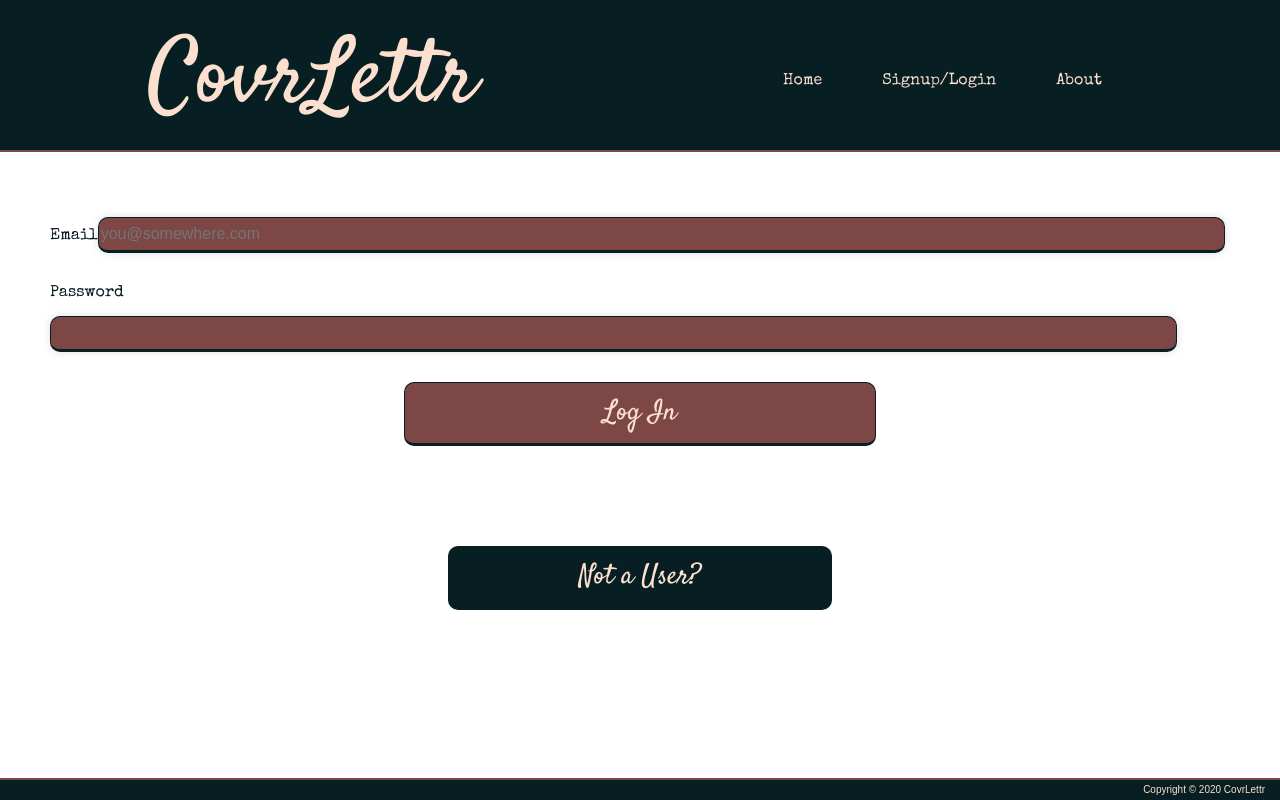
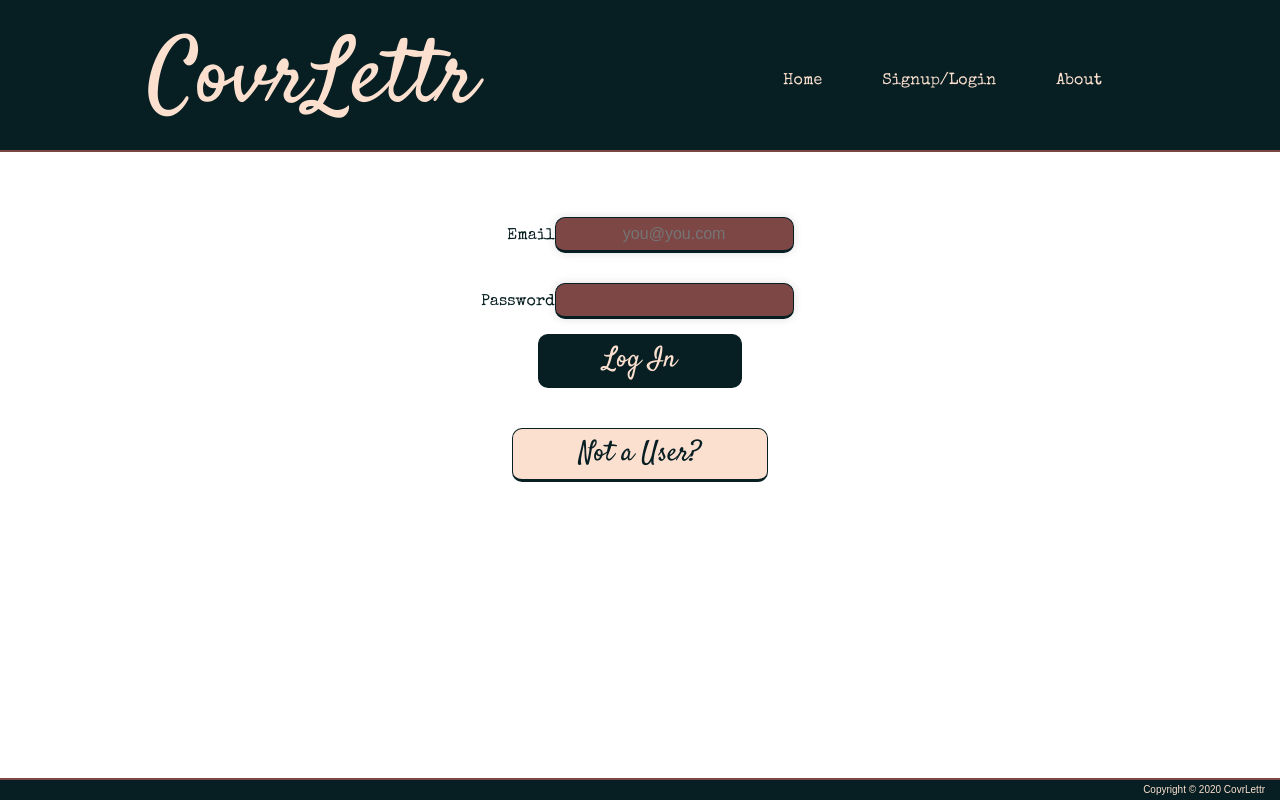
Before and after one commit to covrLettr/covrLettr-React, a React app: page /userauth in a window 1280 px wide. Both pictures are taken after a click on the button "Already a User?". Built offline with nearby package versions, Linux system fonts and the light colour scheme; no server answers.

Commit message:
saving changes to login.js

```diff
--- a/src/components/LogUpS/SignUp.css
+++ b/src/components/LogUpS/SignUp.css
@@ -8,7 +8,7 @@
   width: 80%;
   min-width: 300px;
   margin: auto;
-  padding-bottom: 40px;
+  padding-bottom: 20px;
   margin-top: 50px;
 
   input {
@@ -42,25 +42,37 @@
     margin-top: 30px;
     color: #fbe0cf;
     background-color: #071e22;
+    font-size: 28px;
+    font-weight: heavy;
+    text-align: center;
+    display: flex;
+    justify-content: center;
+    height: 10%;
+    width: 20%;
+    margin: 0 auto;
+    padding: 5px;
+    border: 1px solid #071e22;
+    border-radius: 10px;
+    border-width: 1px 1px 3px;
+    margin-bottom: 20px;
+    font-family: 'Satisfy', cursive;
   }
 }
 
 .toggle {
-  color: #fbe0cf;
   font-size: 28px;
   font-weight: heavy;
   text-align: center;
   display: flex;
   justify-content: center;
-  background-color: #071e22;
   height: 10%;
   width: 20%;
   margin: 0 auto;
-  padding: 10px;
+  padding: 5px;
   border: 1px solid #071e22;
   border-radius: 10px;
   border-width: 1px 1px 3px;
-  margin-bottom: 10px;
+  margin-bottom: 20px;
   font-family: 'Satisfy', cursive;
   color: #071e22;
   background-color: #fbe0cf;
--- a/src/components/Login/Login.css
+++ b/src/components/Login/Login.css
@@ -1,12 +1,15 @@
 @import url('https://fonts.googleapis.com/css?family=Satisfy&display=swap');
 
 .Login {
-  margin: 50px;
   display: flex;
   flex-direction: column;
-  padding-bottom: 40px;
   color: #071e22;
-
+  text-align: center;
+  width: 80%;
+  min-width: 300px;
+  margin: auto;
+  padding-bottom: 20px;
+  margin-top: 50px;
 
   input {
     background-color: #7d4745;
@@ -16,53 +19,103 @@
     border-width: 1px 1px 3px;
     color: #fbe0cf;
     font-size: 16px;
-    width: 70%;
+    height: 30px;
+    margin-top: 15px;
+    margin-bottom: 15px;
   }
 
+  label,
   input {
-    margin-top: 15px;
-    margin-bottom: 30px;
-    width: 95%;
-    height: 30px;
+    display: inline-block;
+    display: inline;
+    text-align: Center;
   }
 
+  label {
+    text-align: right;
+    width: 65%;
+  }
+  input {
+    width: 35%;
+  }
   button {
+    margin-top: 30px;
     color: #fbe0cf;
+    background-color: #071e22;
     font-size: 28px;
     font-weight: heavy;
     text-align: center;
     display: flex;
     justify-content: center;
-    background-color: #7d4745;
     height: 10%;
-    width: 40%;
+    width: 20%;
     margin: 0 auto;
-    padding: 10px;
+    padding: 5px;
     border: 1px solid #071e22;
     border-radius: 10px;
     border-width: 1px 1px 3px;
-    margin-bottom: 10px;
+    margin-bottom: 20px;
     font-family: 'Satisfy', cursive;
   }
-
-
 }
 
-button {
-  color: #fbe0cf;
+.toggle {
   font-size: 28px;
   font-weight: heavy;
   text-align: center;
   display: flex;
   justify-content: center;
-  background-color: #071E22;
   height: 10%;
-  width: 30%;
+  width: 20%;
   margin: 0 auto;
-  padding: 10px;
+  padding: 5px;
   border: 1px solid #071e22;
   border-radius: 10px;
   border-width: 1px 1px 3px;
-  margin-bottom: 10px;
+  margin-bottom: 20px;
   font-family: 'Satisfy', cursive;
+  color: #071e22;
+  background-color: #fbe0cf;
 }
+
+@media only screen and (max-width: 600px) {
+  .Login {
+    display: flex;
+    flex-direction: column;
+    color: #071e22;
+    width: 100%;
+
+    input {
+      background-color: #7d4745;
+      border: 1px solid #071e22;
+      box-shadow: 0px 0px 10px rgba(0, 0, 0, 0.13);
+      border-radius: 10px;
+      border-width: 1px 1px 3px;
+      color: #fbe0cf;
+      font-size: 16px;
+      height: 30px;
+      margin-top: 15px;
+      margin-bottom: 15px;
+    }
+
+    label,
+    input {
+      display: inline;
+      text-align: center;
+    }
+
+    label {
+      text-align: right;
+    }
+
+    input {
+      min-width: 200px;
+    }
+    button {
+      min-width: 200px;
+    }
+  }
+  .toggle {
+    min-width: 200px;
+  }
+}
--- a/src/components/Login/Login.js
+++ b/src/components/Login/Login.js
@@ -2,23 +2,44 @@ import React from 'react';
 import PropTypes from 'prop-types';
 import styles from './Login.css';
 
-const LogIn = ({ authErr, handleEmailChange, handlePasswordChange, handleLoginSubmit, handleClick }) => (
+const LogIn = ({
+  authErr,
+  handleEmailChange,
+  handlePasswordChange,
+  handleLoginSubmit,
+  handleClick
+}) => (
   <>
     {authErr && <p>{authErr}</p>}
     <form onSubmit={handleLoginSubmit} className={styles.Login}>
-      <p>
-        <label htmlFor="signin-email">Email</label>
-        <input id="signin-email" onChange={handleEmailChange} type="text" name="email" required placeholder="you@somewhere.com" />
-      </p>
-      <p>
-        <label htmlFor="signin-password">Password</label>
-        <input id="signin-password" onChange={handlePasswordChange} type="password" name="password" required />
-      </p>
-      <p>
-        <button>Log In</button>
-      </p>
+      <label htmlFor='signin-email'>
+        Email
+        <input
+          id='signin-email'
+          onChange={handleEmailChange}
+          type='text'
+          name='email'
+          required
+          placeholder='you@you.com'
+        />
+      </label>
+
+      <label htmlFor='signin-password'>
+        Password
+        <input
+          id='signin-password'
+          onChange={handlePasswordChange}
+          type='password'
+          name='password'
+          required
+        />
+      </label>
+
+      <button>Log In</button>
     </form>
-    <button onClick={handleClick} className={styles.toggle}>Not a User?</button>
+    <button onClick={handleClick} className={styles.toggle}>
+      Not a User?
+    </button>
   </>
 );
 
```
